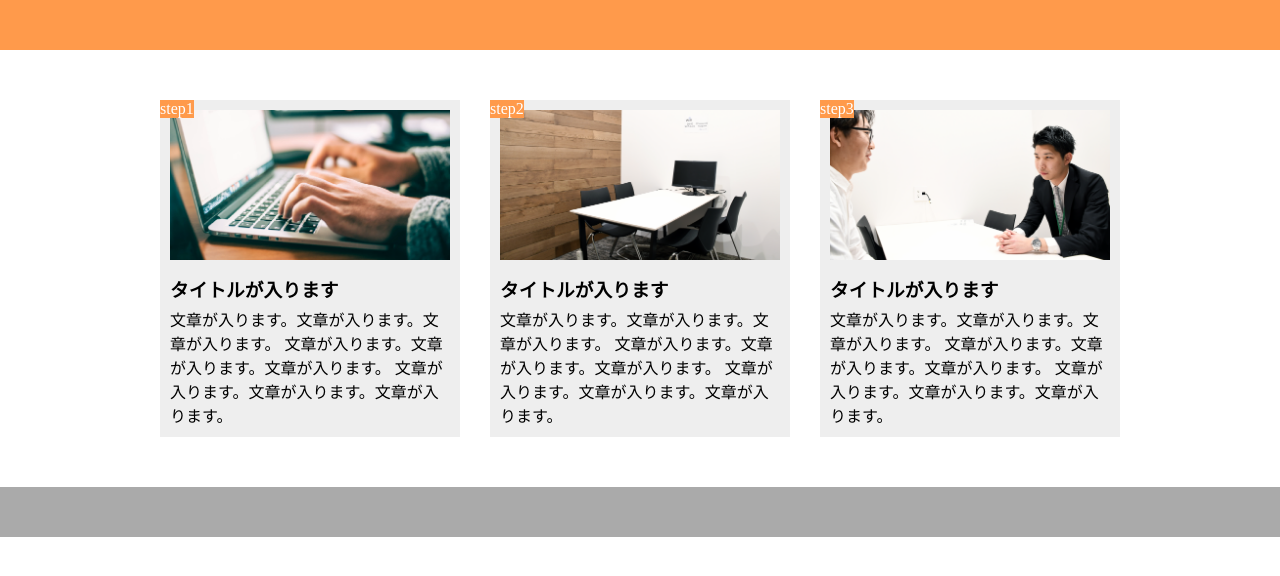
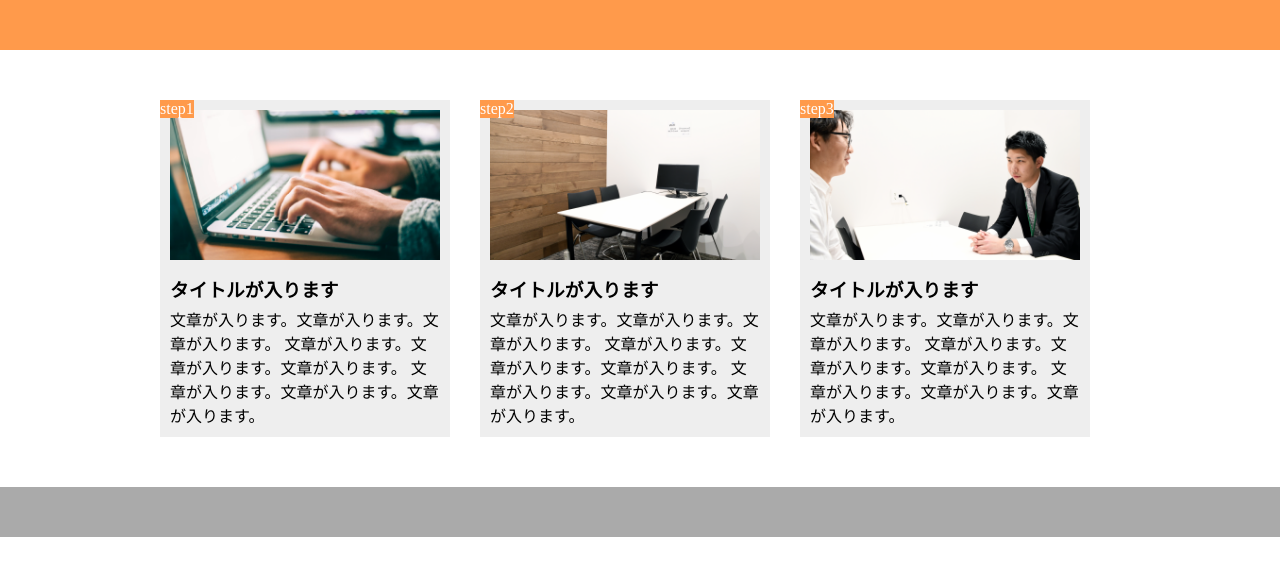
Before and after one commit to Kazuki-Igarashi/DMM-WEB-CAMP-kadai1, a plain HTML site: page index.html in a window 1280 px wide. Drawn offline with Linux system fonts and the light colour scheme.

Commit message:
課題修正

```diff
--- a/index.html
+++ b/index.html
@@ -7,33 +7,39 @@
     <link rel="stylesheet" href="style.css" />
   </head>
   <body>
-    <header class=></header>
+    <header class="header"></header>
     <main>
       <div class="step-box">
-        <div class="step-img1"></div>
+        <div class="step-img"></div>
           <div class="step-num">step1</div>
             <h3 class="title">タイトルが入ります</h3>
-            <p class="text">文章が入ります。文章が入ります。文章が入ります。
+              <p class="text">
                 文章が入ります。文章が入ります。文章が入ります。
-            文章が入ります。文章が入ります。文章が入ります。</p>
+                文章が入ります。文章が入ります。文章が入ります。
+                文章が入ります。文章が入ります。文章が入ります。
+              </p>
       </div>
 
       <div class="step-box">
-        <div class="step-img2"></div>
+        <div class="step-img"></div>
           <div class="step-num">step2</div>
             <h3 class="title">タイトルが入ります</h3>
-            <p class="text">文章が入ります。文章が入ります。文章が入ります。
+              <p class="text">
                 文章が入ります。文章が入ります。文章が入ります。
-            文章が入ります。文章が入ります。文章が入ります。</p>
+                文章が入ります。文章が入ります。文章が入ります。
+                文章が入ります。文章が入ります。文章が入ります。
+              </p>
       </div>
 
       <div class="step-box">
-        <div class="step-img3"></div>
+        <div class="step-img"></div>
           <div class="step-num">step3</div>
             <h3 class="title">タイトルが入ります</h3>
-            <p class="text">文章が入ります。文章が入ります。文章が入ります。
+              <p class="text">
                 文章が入ります。文章が入ります。文章が入ります。
-            文章が入ります。文章が入ります。文章が入ります。</p>
+                文章が入ります。文章が入ります。文章が入ります。
+                文章が入ります。文章が入ります。文章が入ります。
+              </p>
       </div>
     </main>
     <footer>
--- a/style.css
+++ b/style.css
@@ -13,42 +13,38 @@ main {
   width: 960px;
   margin: 50px auto;
   display: flex;
+
 }
 
 .step-box {
   width: 300px;
-  margin-right: 30px;
   padding: 10px;
   position: relative;
   background-color: #eee;
+  margin-right: 30px;
 }
 
-.step-box:last-child {
-  margin-right: 0;
-}
+/*.main-box:last-child {*/
+/*  margin-right: 30px;*/
+/*}*/
 
-.step-img1 {
+.step-img {
   height: 150px;
-  background-image: url(img/flow01.png);
   background-position: bottom;
   background-size: cover;
 
 }
 
-.step-img2 {
-  height: 150px;
-  background-image: url(img/flow02.png);
-  background-position: bottom;
-  background-size: cover;
-
+.step-box:nth-child(1) .step-img {
+  background-image: url(img/flow01.png)
 }
 
-.step-img3 {
-  height: 150px;
-  background-image: url(img/flow03.png);
-  background-position: bottom;
-  background-size: cover;
+.step-box:nth-child(2) .step-img {
+  background-image: url(img/flow02.png)
+}
 
+.step-box:nth-child(3) .step-img {
+  background-image: url(img/flow03.png)
 }
 
 .step-num {
@@ -77,14 +73,14 @@ footer {
 
 .step-box {
   width: 90%;
-  margin-right: auto;
-  margin-left: 35px;
+  max-width: none;
+  margin: auto;
   margin-bottom: 20px;
-  justify-content: center;
-  align-items: center;
+  /*justify-content: center;*/
+  /*align-items: center;*/
   /*padding: 10px;*/
   /*position: relative;*/
-  background-color: #eee;
+  /*background-color: #eee;*/
 }
 
 
```
Lines whose indentation alone changed are shown as unchanged.
